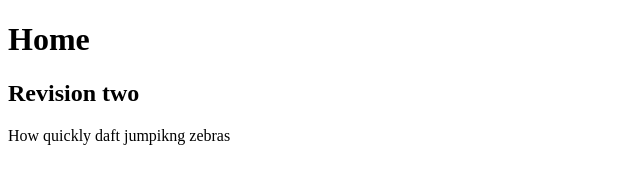
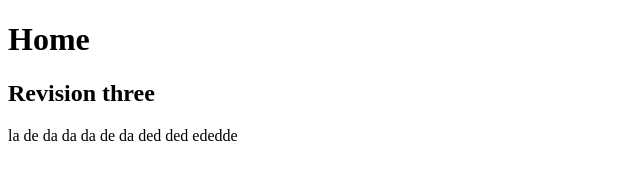
Before and after one commit to candiceElizabeth/Andyteaching, a plain HTML site: page index.html in a window 1280 px wide. Shown: the full height of the page, 0-640 px from the left. Drawn offline with Linux system fonts and the light colour scheme.

Commit message:
revision three

```diff
--- a/index.html
+++ b/index.html
@@ -6,7 +6,7 @@
 </head>
 <body>
   <h1>Home</h1>
-  <h2>Revision two</h2>
-  <p>How quickly daft jumpikng zebras</p>
+  <h2>Revision three</h2>
+  <p>la de da da da de da ded ded ededde </p>
 </body>
 </html>
```
